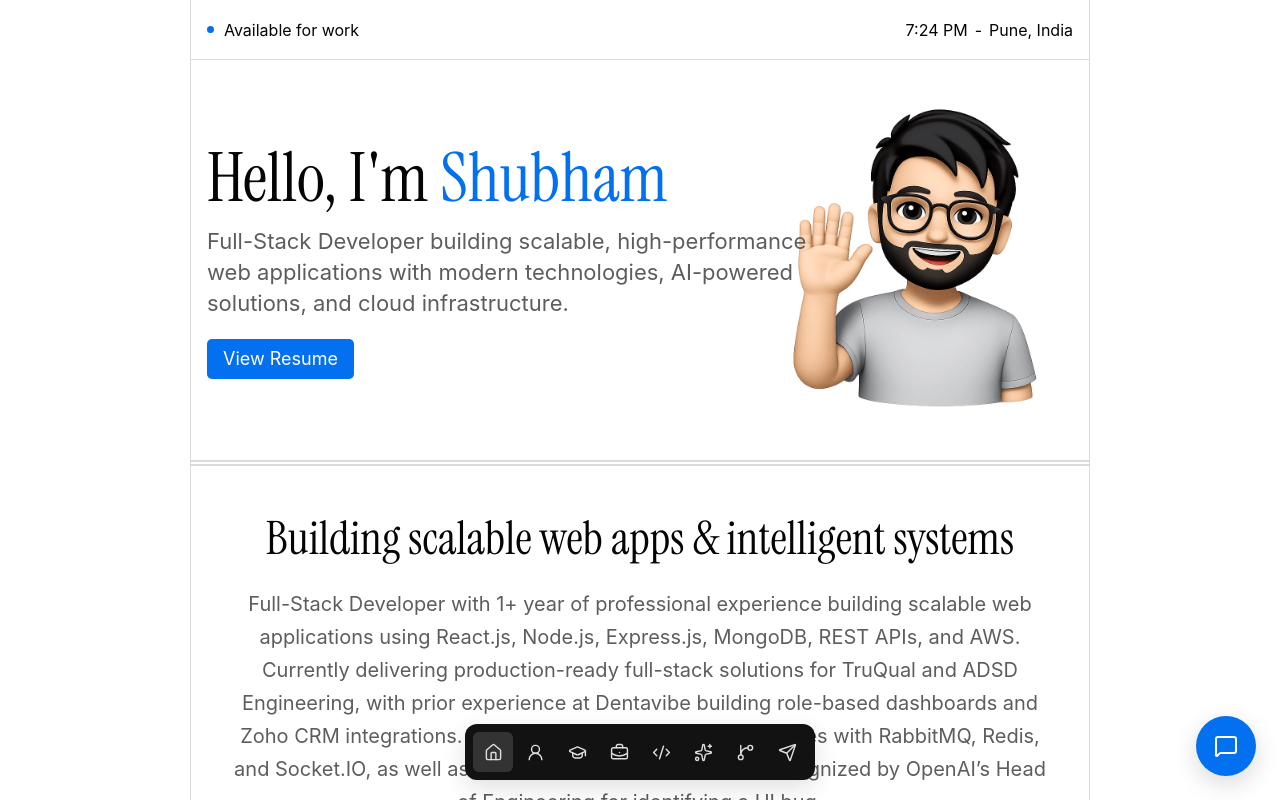
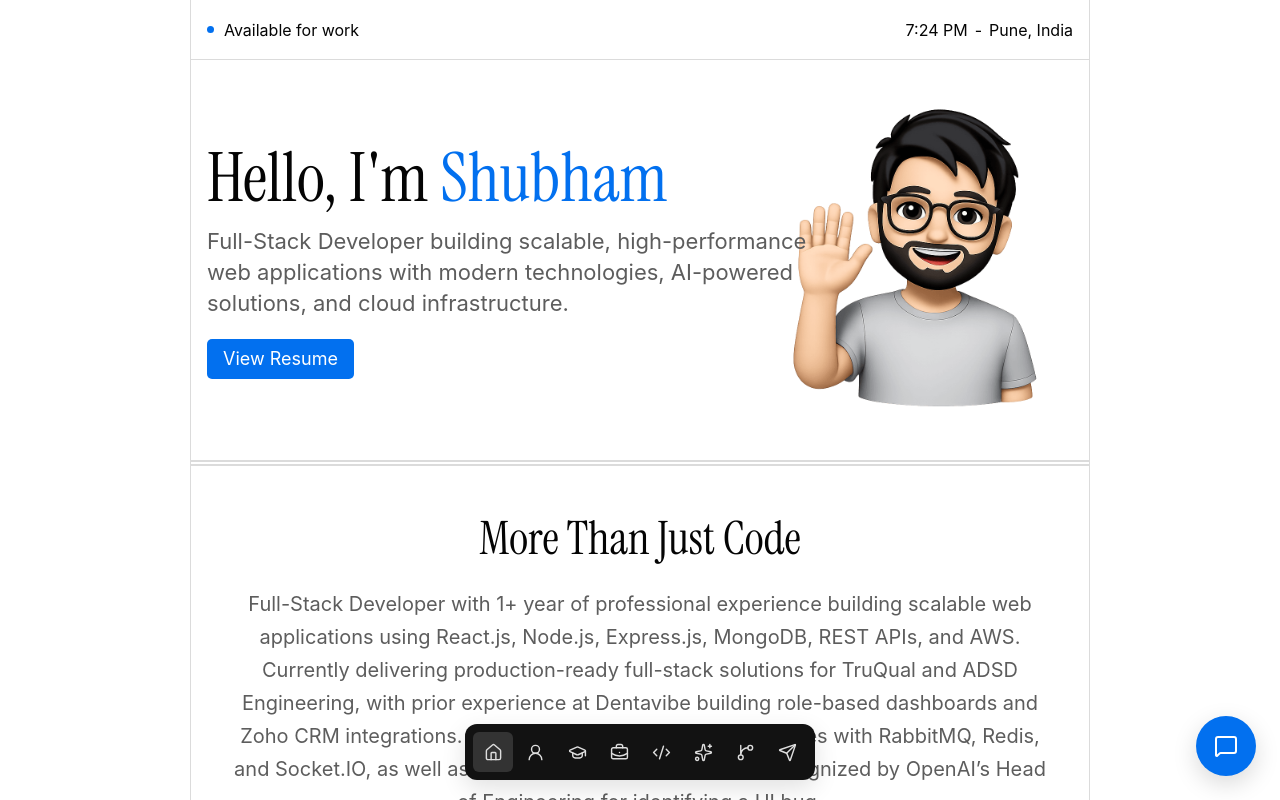
Before and after one commit to Shubham9528/Codefolio-2.0, a React (Vite) app in the folder Frontend/: page / in a window 1280 px wide. Shown: the top 800 px of the page. Built offline with nearby package versions, Linux system fonts and the light colour scheme; a web font is replaced by a local one.

Commit message:
fix: update aboutIntroHeading for clarity and impact

```diff
--- a/Frontend/src/data/portfolioData.js
+++ b/Frontend/src/data/portfolioData.js
@@ -6,7 +6,7 @@ export const personalInfo = {
   ctaText: "View Resume",
   ctaLink:
     "https://drive.google.com/file/d/1n8vxB43v_piLyhGkgZh8tfEpH6dJrhzR/view",
-  aboutIntroHeading: "Building scalable web apps & intelligent systems",
+  aboutIntroHeading: "More Than Just Code",
   aboutBio:
     "Full-Stack Developer with 1+ year of professional experience building scalable web applications using React.js, Node.js, Express.js, MongoDB, REST APIs, and AWS. Currently delivering production-ready full-stack solutions for TruQual and ADSD Engineering, with prior experience at Dentavibe building role-based dashboards and Zoho CRM integrations. Experienced in building microservices with RabbitMQ, Redis, and Socket.IO, as well as AI-powered SaaS platforms — recognized by OpenAI’s Head of Engineering for identifying a UI bug.",
   email: "hello@shubham.dev",
```
